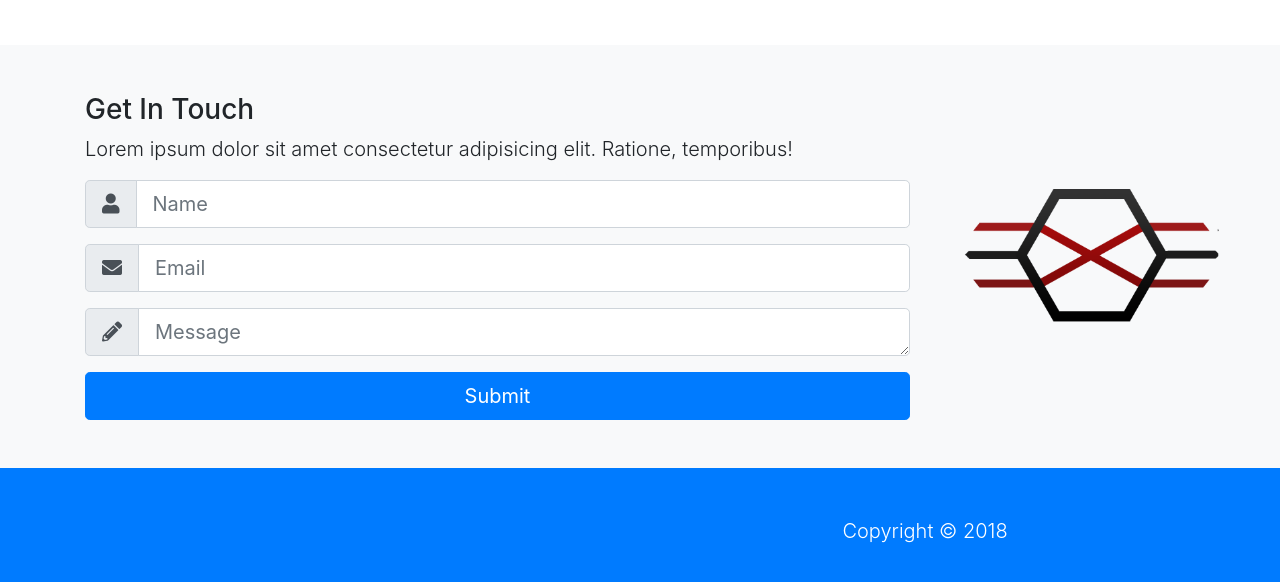
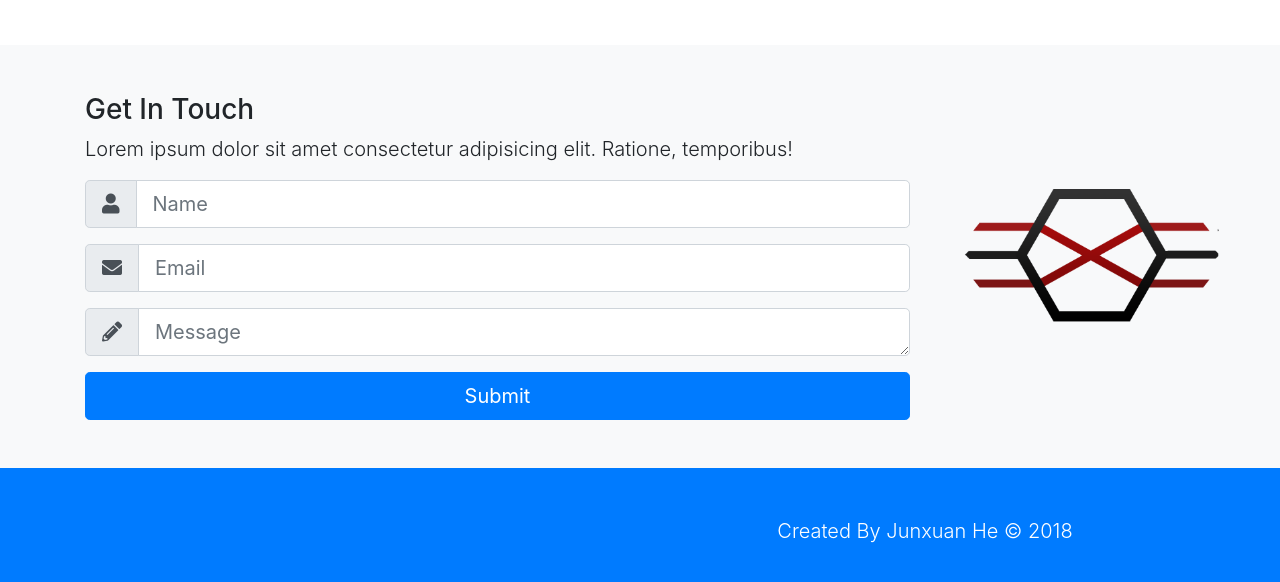
Before and after one commit to JunxuanH/XLend, a plain HTML site: page index.html in a window 1280 px wide. Shown: the part 2311-2893 px from the top of the page. Drawn offline with nearby package versions, Linux system fonts and the light colour scheme.

Commit message:
copyright

```diff
--- a/index.html
+++ b/index.html
@@ -475,7 +475,7 @@
       <div class="container">
         <div class="row text-center">
           <div class="col-md-6 ml-auto">
-            <p class="lead">Copyright &copy; <span id="year"></span></p>
+            <p class="lead">Created By Junxuan He &copy; <span id="year"></span></p>
           </div>
         </div>
       </div>
```
